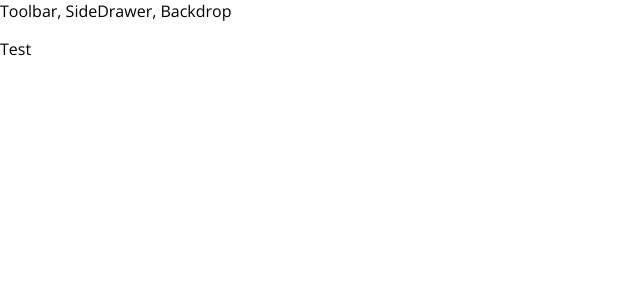
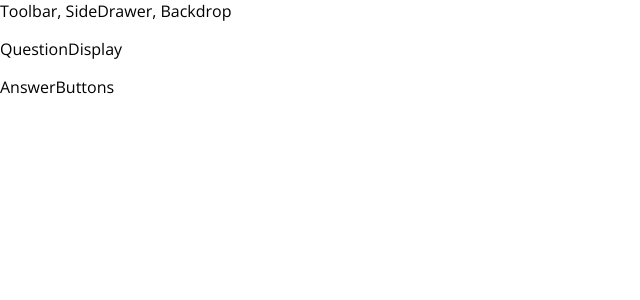
Before and after one commit to Gura-San/trivia_react, a React app: page / in a window 1280 px wide. Shown: the top 300 px of the page, without its empty margins (0-640 px from the left). Built offline with nearby package versions, Linux system fonts and the light colour scheme; no server answers.

Commit message:
Questionnaire comp created, axios connected, res received

```diff
--- a/src/App.js
+++ b/src/App.js
@@ -1,13 +1,14 @@
 import React, { Component } from 'react';
 
 import Layout from './components/Layout/Layout'
+import Questionnaire from './containers/Questionnaire/Questionnaire'
 
 class App extends Component {
   render() {
     return (
       <div>
         <Layout>
-          <p>Test</p>
+          <Questionnaire />
         </Layout>
       </div>
     );
--- /dev/null
+++ b/src/containers/Questionnaire/Questionnaire.js
@@ -0,0 +1,25 @@
+import React, { Component } from 'react';
+import axios from 'axios'
+
+import Aux from '../../hoc/Auxiliary'
+
+class Questionnaire extends Component {
+  URL = 'https://opentdb.com/api.php?amount=10'
+  componentDidMount() {
+    axios.get(this.URL)
+      .then(res => {
+        console.log(res)
+      })
+  }
+
+  render() {
+    return (
+      <Aux>
+        <p>QuestionDisplay</p>
+        <p>AnswerButtons</p>
+      </Aux>
+    );
+  }
+}
+
+export default Questionnaire;
```
